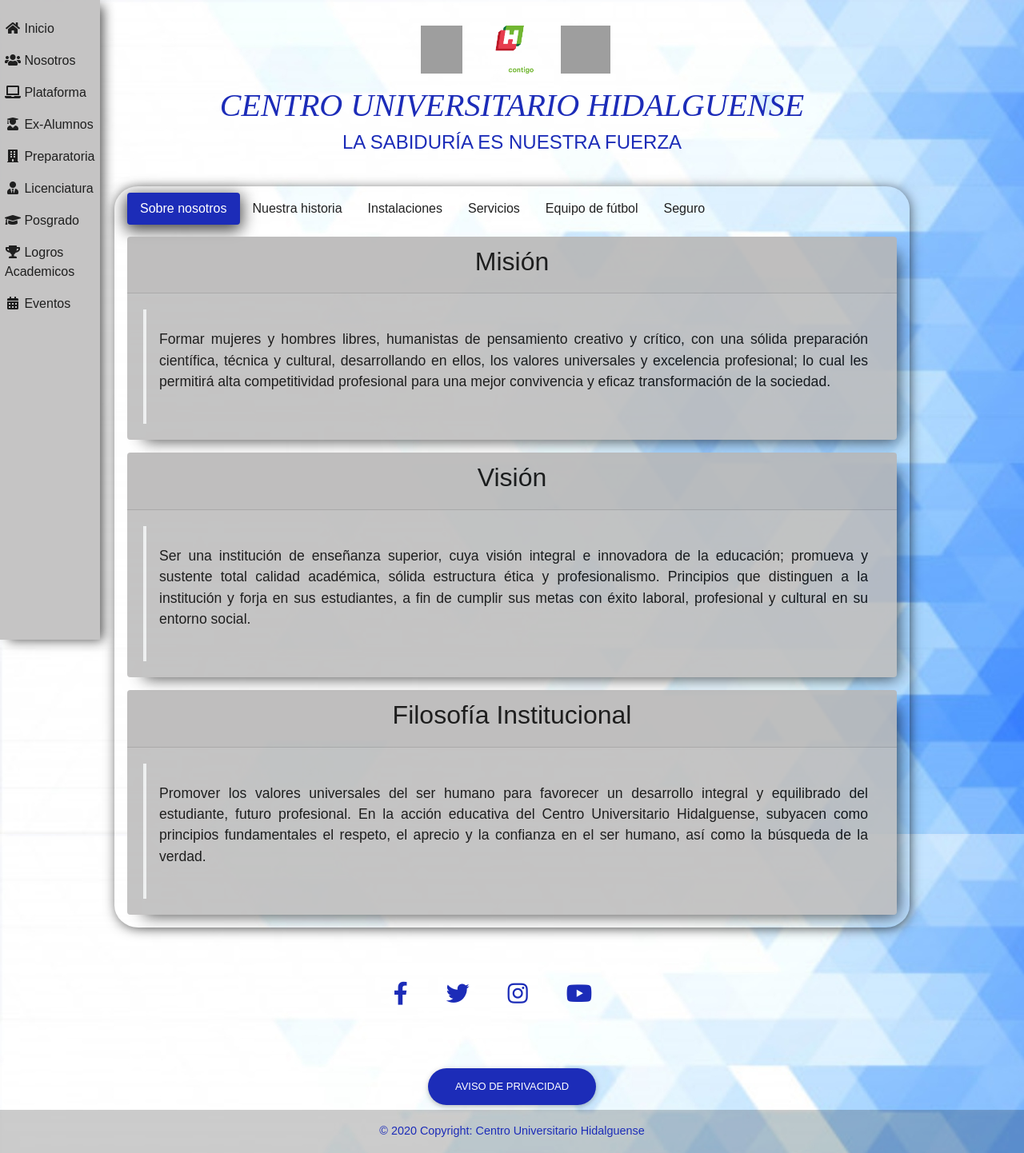
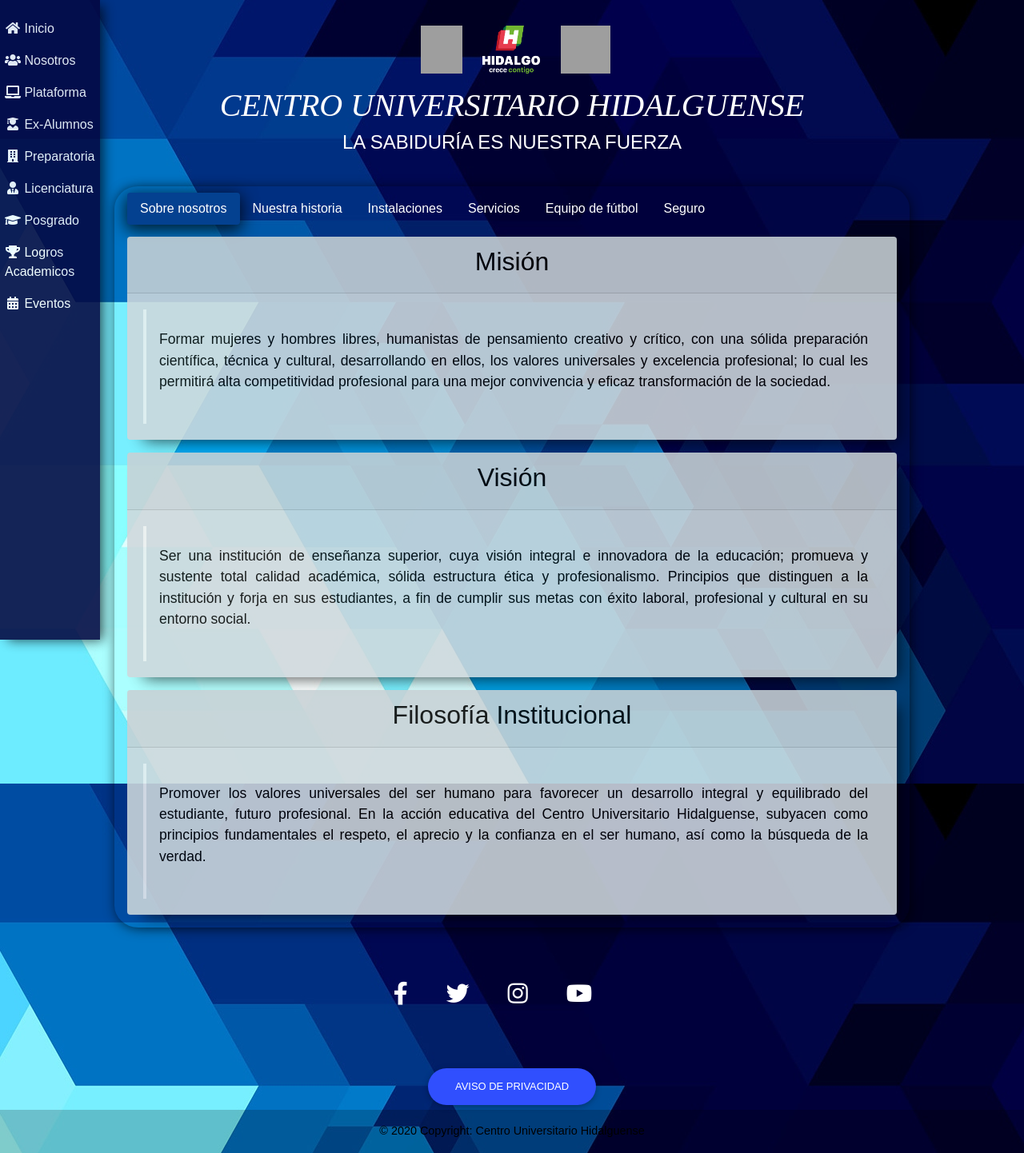
Before and after one commit to Miguel98R/cuhPlataforma, a PHP site: page /sobre_nosotros.php in a window 1280 px wide. Shown: the whole page at 80% size. Run offline with PHP 8.4, Linux system fonts and the light colour scheme; some libraries are stand-ins or nearby versions; grey boxes are pictures that could not be loaded.

Commit message:
new style

```diff
--- a/components/contacto.php
+++ b/components/contacto.php
@@ -1,5 +1,5 @@
 <!--Section: Contact v.2-->
-    <section class="mb-4" style="color:#1c2cb8">
+    <section class="mb-4" style="color:white">
         <!--Section heading-->
         <h2 class="h1-responsive font-weight-bold text-center my-4">Contacto</h2>
         <!--Section description-->
--- a/components/footer.php
+++ b/components/footer.php
@@ -6,22 +6,22 @@
           <div class="row">
             <!-- Grid column -->
               <div class="col-md-12 py-5">
-                <div class="mb-5 flex-center">
+                <div class="mb-5 flex-center text-white">
                   <!-- Facebook -->
                   <a class="fb-ic" href="https://www.facebook.com/CUH.oficial" target="_blank">
-                    <i style="color:#1c2cb8" class="fab fa-facebook-f fa-lg mr-md-5 mr-3 fa-2x"> </i>
+                    <i class="fab fa-facebook-f fa-lg mr-md-5 mr-3 fa-2x"> </i>
                   </a>
                   <!-- Twitter -->
                   <a class="tw-ic" href="https://twitter.com/CUH_OFICIAL" target="_blank">
-                    <i style="color:#1c2cb8" class="fab fa-twitter fa-lg mr-md-5 mr-3 fa-2x"> </i>
+                    <i class="fab fa-twitter fa-lg mr-md-5 mr-3 fa-2x"> </i>
                   </a>
                   <!--Instagram-->
                   <a class="ins-ic" href="https://www.instagram.com/cuh_oficial/" target="_blank">
-                    <i style="color:#1c2cb8" class="fab fa-instagram fa-lg mr-md-5 mr-3 fa-2x"> </i>
+                    <i class="fab fa-instagram fa-lg mr-md-5 mr-3 fa-2x"> </i>
                   </a>
                   <!--Youtube-->
                   <a class="youtube-ic" href="https://www.youtube.com/channel/UCvwP7Kkw4XtimtUlXC3jVjQ/featured" target="_blank">
-                    <i style="color:#1c2cb8" class="fab fa-youtube fa-lg mr-md-5 mr-3 fa-2x"> </i>
+                    <i class="fab fa-youtube fa-lg mr-md-5 mr-3 fa-2x"> </i>
                   </a>
                 </div>
               </div>
@@ -34,8 +34,8 @@
       </div>
     <!-- Footer Elements -->
     <!-- Copyright -->
-      <div class="footer-copyright text-center py-3" style="color:#1c2cb8"> © 2020 Copyright:
-        <a href="#" style="color:#1c2cb8"> Centro Universitario Hidalguense </a>
+      <div class="footer-copyright text-center py-3" style="color:black"> © 2020 Copyright:
+        <a href="#" style="color:black"> Centro Universitario Hidalguense </a>
       </div>
     <!-- Copyright -->
   </footer>
--- a/components/header.php
+++ b/components/header.php
@@ -7,8 +7,8 @@
       &nbsp;  <img class=" px-1" src="./img/LOGO-CUH.png" alt="" srcset="" width="70" height="60" > &nbsp;
     </div>
    <div class="col-md-12 col-sm-12 col-lg-12 col-12 text-center py-2">
-      <h1 class=" text-center" style="font-family: Times New Roman ; font-style: italic;color:#1c2cb8 ">CENTRO UNIVERSITARIO HIDALGUENSE </h1>
-      <h4 class=" text-center" style="font-family: Arial;color:#1c2cb8">LA SABIDURÍA ES NUESTRA FUERZA</h4>
+      <h1 class=" text-center" style="font-family: Times New Roman ; font-style: italic;color:white ">CENTRO UNIVERSITARIO HIDALGUENSE </h1>
+      <h4 class=" text-center" style="font-family: Arial;color:white">LA SABIDURÍA ES NUESTRA FUERZA</h4>
     </div>
 </div>
 </header>
--- a/components/seguro.php
+++ b/components/seguro.php
@@ -8,7 +8,7 @@
         <div class="card-body  ">
             <blockquote class="blockquote mb-0">
             <p>Contamos con el servicio de seguro para los estudiantes, el cual está afiliado al Hospital Sociedad de Beneficiencia Española, A.C.</p>
-            <img src="./img/seguro.png">
+            <img src="./img/seguro.png" style="width: 300px">
             </blockquote>
         </div>
         </div>
--- a/css/style.css
+++ b/css/style.css
@@ -23,9 +23,14 @@
 
 .cardStyles {
   box-shadow: 11px 11px 19px -10px rgba(0,0,0,0.81);
-  background-color: rgb(189, 188, 188);
+  background-color:#cfd8dc;
   opacity: 88%;
   color: black;
+}
+
+.btn {
+  background-color: #040640;
+  color:white;
 }
 
 .flip-card {
@@ -100,7 +105,7 @@
   z-index: 1;
   top: 0;
   left: 0;
-  background-color: rgb(189, 188, 188);
+  background-color: #040640;
   opacity: 88%;
   overflow-x: hidden;
   padding-top: 16px;
@@ -111,12 +116,12 @@
   padding: 8px 6px 8px 6px;
   text-decoration: none;
   font-size: 16px;
-  color: black;
+  color: white;
   display: block;
 }
 
 .sidebar a:hover {
-  background-color: #1c2cb8;
+  background-color: #0471bd;
   color: white;
   box-shadow: 0px 5px 20px 2px rgba(0,0,0,0.75);
 }
@@ -134,7 +139,7 @@
   max-width: 80%;
 }
 .nav-pills .nav-link.active{
-  background-color: #1c2cb8;
+  background-color: #044190;
   box-shadow: 0px 5px 20px 2px rgba(0,0,0,0.75);
   color: white !important;
 }
@@ -183,11 +188,6 @@
   transform: rotateY(180deg);
 }
 
-.btn {
-  background-color: #1c2cb8;
-  color:white;
-}
-
 .divCard{
   width:280px;
   height:405px;
--- a/sobre_nosotros.php
+++ b/sobre_nosotros.php
@@ -10,27 +10,27 @@
                 <div class=" mx-2">
                   <ul class="nav nav-pills" id="myClassicTabShadow" role="tablist">
                     <li class="nav-item">
-                      <a class="nav-link text-dark  waves-light active show" id="nosotros-tab-classic-nostros" data-toggle="tab" href="#nostros-classic-nostros"
+                      <a class="nav-link text-white  waves-light active show" id="nosotros-tab-classic-nostros" data-toggle="tab" href="#nostros-classic-nostros"
                         role="tab" aria-controls="nosotros-classic-nosotros" aria-selected="true">Sobre nosotros</a>
                     </li>
                     <li class="nav-item">
-                      <a class="nav-link text-dark waves-light" id="historia-tab-classic-historia" data-toggle="tab" href="#historia-classic-historia"
+                      <a class="nav-link text-white waves-light" id="historia-tab-classic-historia" data-toggle="tab" href="#historia-classic-historia"
                         role="tab" aria-controls="historia-classic-historia" aria-selected="false">Nuestra historia</a>
                     </li>
                     <li class="nav-item">
-                      <a class="nav-link text-dark waves-light" id="instalaciones-tab-classic-instalaciones" data-toggle="tab" href="#instalaciones-classic-instalaciones"
+                      <a class="nav-link text-white waves-light" id="instalaciones-tab-classic-instalaciones" data-toggle="tab" href="#instalaciones-classic-instalaciones"
                         role="tab" aria-controls="instalaciones-classic-instalaciones" aria-selected="false">Instalaciones</a>
                     </li>
                     <li class="nav-item">
-                      <a class="nav-link text-dark waves-light" id="servicios-tab-classic-servicios" data-toggle="tab" href="#servicios-classic-servicios"
+                      <a class="nav-link text-white waves-light" id="servicios-tab-classic-servicios" data-toggle="tab" href="#servicios-classic-servicios"
                         role="tab" aria-controls="servicios-classic-servicios" aria-selected="false">Servicios</a>
                     </li>
                     <li class="nav-item">
-                      <a class="nav-link text-dark waves-light" id="futbol-tab-classic-futbol" data-toggle="tab" href="#futbol-classic-futbol"
+                      <a class="nav-link text-white waves-light" id="futbol-tab-classic-futbol" data-toggle="tab" href="#futbol-classic-futbol"
                         role="tab" aria-controls="futbol-classic-futbol" aria-selected="false">Equipo de fútbol</a>
                     </li>
                     <li class="nav-item">
-                      <a class="nav-link  text-dark waves-light" id="seguro-tab-classic-seguro" data-toggle="tab" href="#seguro-classic-seguro"
+                      <a class="nav-link  text-white waves-light" id="seguro-tab-classic-seguro" data-toggle="tab" href="#seguro-classic-seguro"
                         role="tab" aria-controls="seguro-classic-seguro" aria-selected="false">Seguro</a>
                     </li>
                   </ul>
```
Also changed, not shown: components/oferta_educativa.php (+4 -4 lines), img/fondo2.jpg, img/fondo3.jpg (added), img/fondo4.jpg (added).
